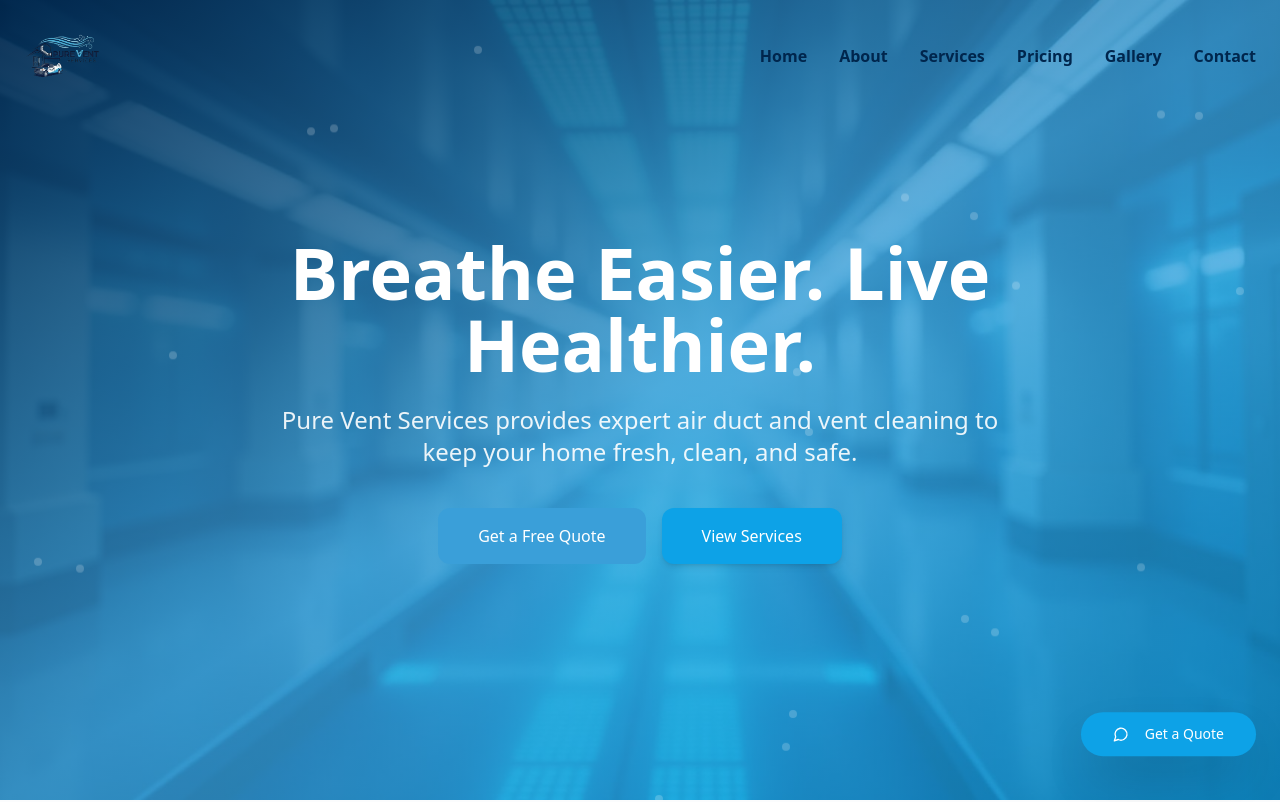
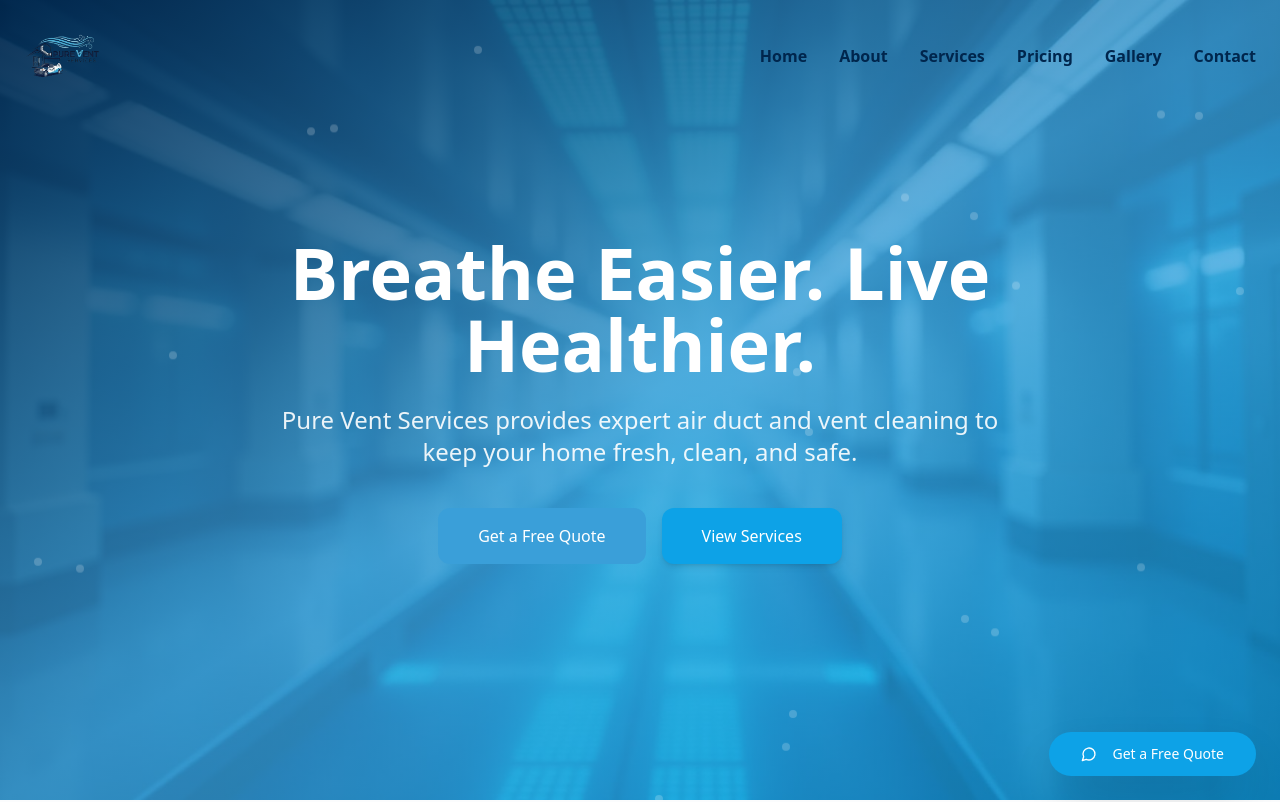
Before and after one commit to davisbryan595-lang/pure-vent-cleaner, a React (Vite) app: page / in a window 1280 px wide. Shown: the top 802 px of the page. Built offline with nearby package versions, Linux system fonts and the light colour scheme.

Commit message:
FloatingButtons: stop floating animation and ensure clear text
cgen-362d1a03c63544fcb05c5cec3f483ecb

```diff
--- a/src/components/FloatingButtons.tsx
+++ b/src/components/FloatingButtons.tsx
@@ -32,10 +32,10 @@ const FloatingButtons = () => {
           variant="cta"
           size="lg"
           onClick={scrollToContact}
-          className="shadow-2xl animate-float rounded-full"
+          className="shadow-2xl rounded-full"
         >
           <MessageCircle className="w-5 h-5 mr-2" />
-          Get a Quote
+          Get a Free Quote
         </Button>
       </div>
 
```
